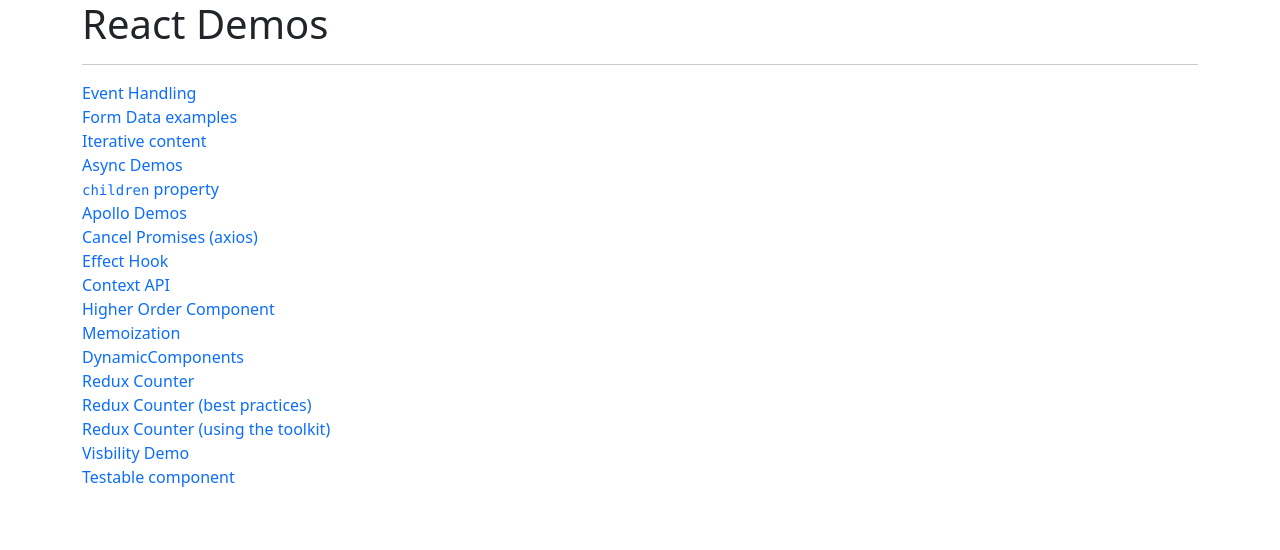
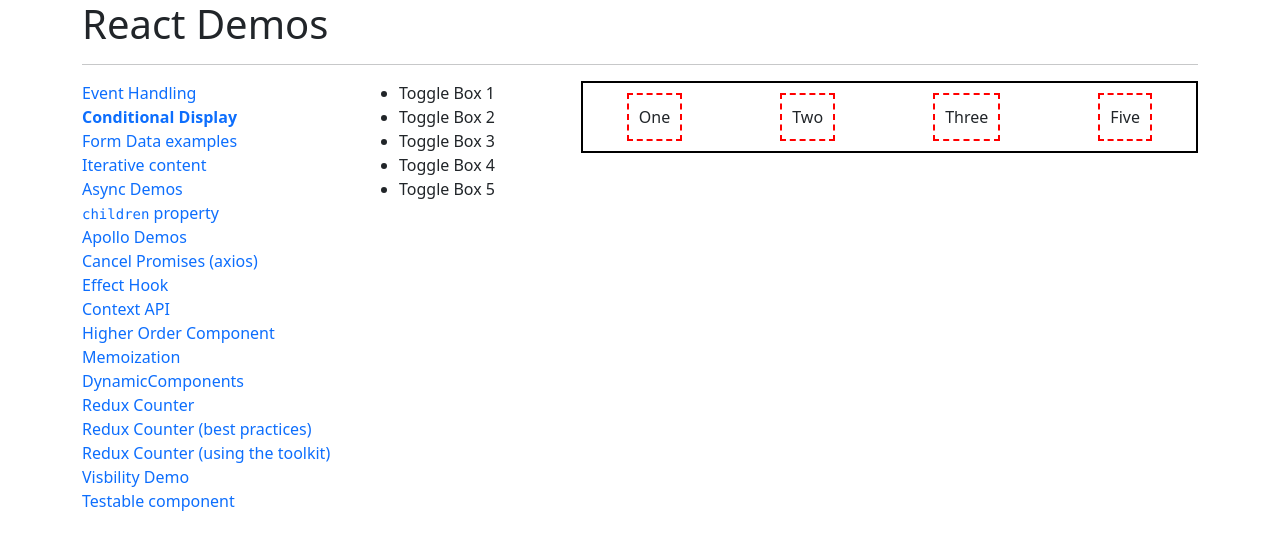
Before and after one commit to speedingplanet/front-end-bootcamp, a React (Vite) app in the folder react-demos/: page /conditional-display in a window 1280 px wide. Shown: the top 550 px of the page. Built offline with nearby package versions, Linux system fonts and the light colour scheme.

Commit message:
Add ConditionalRendering demo

```diff
--- a/react-demos/src/App.css
+++ b/react-demos/src/App.css
@@ -1,5 +1,9 @@
 .active {
 	font-weight: bold;
+}
+
+.clickable {
+	cursor: pointer;
 }
 
 a {
--- a/react-demos/src/App.jsx
+++ b/react-demos/src/App.jsx
@@ -19,6 +19,7 @@
 
 import './App.css';
 import EventHandling from './event-handling/EventHandling.jsx';
+import ConditionalDisplay from './conditional-display/ConditionalDisplay.jsx';
 
 function App() {
 	return (
@@ -35,6 +36,9 @@
 						<ul className="list-unstyled">
 							<li>
 								<NavLink to="event-handling">Event Handling</NavLink>
+							</li>
+							<li>
+								<NavLink to="conditional-display">Conditional Display</NavLink>
 							</li>
 							<li>
 								<NavLink to="form-data">Form Data examples</NavLink>
@@ -99,6 +103,10 @@
 							<Route
 								path="/event-handling"
 								element={<EventHandling />}
+							/>
+							<Route
+								path="/conditional-display"
+								element={<ConditionalDisplay />}
 							/>
 							<Route
 								path="/form-data/*"
--- /dev/null
+++ b/react-demos/src/conditional-display/ConditionalDisplay.css
@@ -0,0 +1,12 @@
+.cd-container {
+	border: 2px solid black;
+	display: flex;
+	justify-content: space-around;
+	gap: 10px;
+	padding: 10px 0;
+}
+
+.cd-box {
+	border: 2px red dashed;
+	padding: 10px;
+}
--- /dev/null
+++ b/react-demos/src/conditional-display/ConditionalDisplay.jsx
@@ -0,0 +1,86 @@
+import React, { useState } from 'react';
+import './ConditionalDisplay.css';
+
+/*
+- HTML hidden attribute / JS property
+- CSS display property
+- CSS visibility property (opacity is similar)
+- Programmatically show or hide the component
+
+*/
+
+function ConditionalDisplay() {
+	let [showBox1, setShowBox1] = useState(false);
+	let [showBox2, setShowBox2] = useState('block');
+	let [showBox3, setShowBox3] = useState('visible');
+	let [showBox4, setShowBox4] = useState(false);
+
+	function handleToggleBox2() {
+		if (showBox2 === 'block') {
+			return setShowBox2('none');
+		}
+		return setShowBox2('block');
+	}
+
+	return (
+		<section className="row">
+			<div className="col-3">
+				<ul>
+					<li
+						className="clickable"
+						onClick={() => setShowBox1(!showBox1)}
+					>
+						Toggle Box 1
+					</li>
+					<li
+						className="clickable"
+						onClick={handleToggleBox2}
+					>
+						Toggle Box 2
+					</li>
+					<li
+						className="clickable"
+						onClick={() =>
+							setShowBox3(showBox3 === 'visible' ? 'hidden' : 'visible')
+						}
+					>
+						Toggle Box 3
+					</li>
+					<li
+						className="clickable"
+						onClick={() => setShowBox4(!showBox4)}
+					>
+						Toggle Box 4
+					</li>
+					<li>Toggle Box 5</li>
+				</ul>
+			</div>
+			<div className="col">
+				<div className="cd-container">
+					<div
+						className="cd-box"
+						hidden={showBox1}
+					>
+						One
+					</div>
+					<div
+						className="cd-box"
+						style={{ display: showBox2 }}
+					>
+						Two
+					</div>
+					<div
+						className="cd-box"
+						style={{ visibility: showBox3 }}
+					>
+						Three
+					</div>
+					{showBox4 ? <div className="cd-box">Four</div> : ''}
+					<div className="cd-box">Five</div>
+				</div>
+			</div>
+		</section>
+	);
+}
+
+export default ConditionalDisplay;
```
